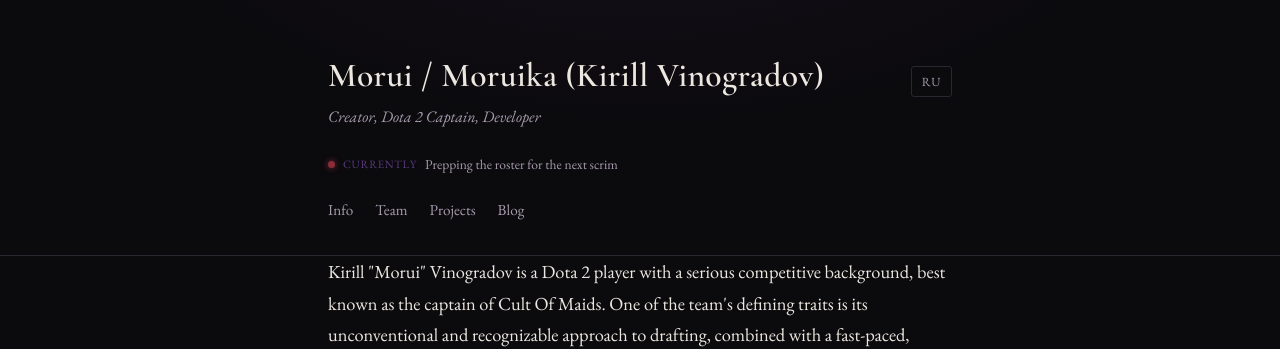
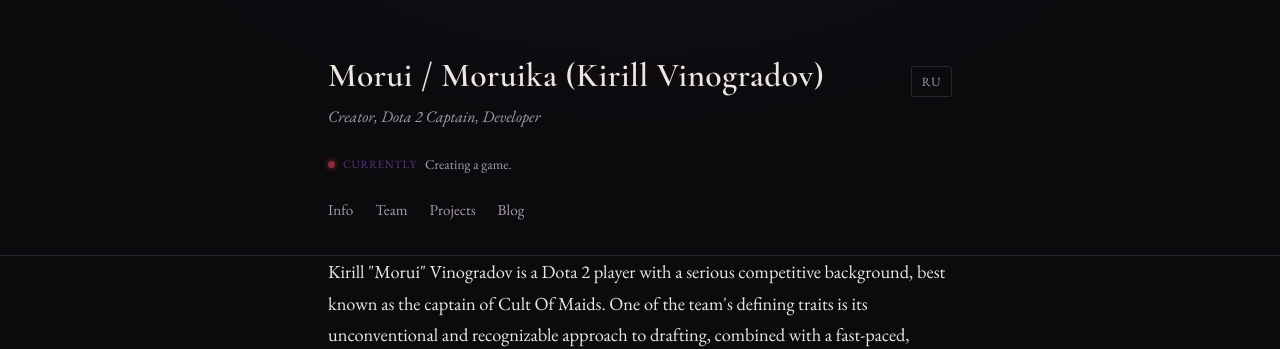
Before and after one commit to Moruika/moruika.github.io, a Jekyll site: the page built from index.md, in a window 1280 px wide. Shown: the top 349 px of the page. Built offline with Jekyll 4.4.1, drawn with Linux system fonts in a browser that asks for light colours.

Commit message:
Update _config.yml

```diff
--- a/_config.yml
+++ b/_config.yml
@@ -3,7 +3,7 @@
 baseurl: ""
 url: "https://moruika.github.io"
 
-current_status: "Prepping the roster for the next scrim"
+current_status: "Creating a game."
 
 markdown: kramdown
 permalink: /blog/:year/:month/:day/:title/
```
